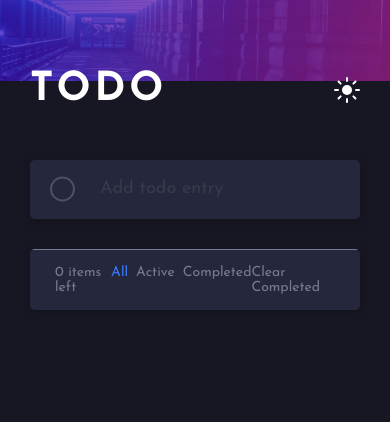
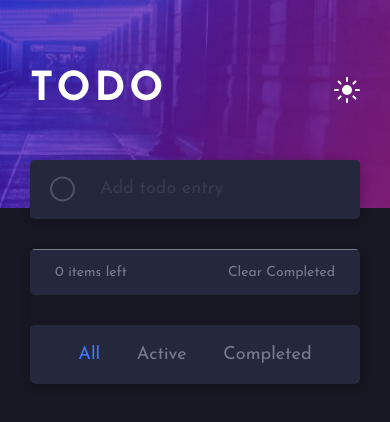
Before and after one commit to sardarz/react_todo, a React (Create React App) app: page / in a window 390 px wide. Shown: the top 422 px of the page. Built offline with nearby package versions, Linux system fonts and the light colour scheme.

Commit message:
feat: added responsivness

```diff
--- a/src/App.js
+++ b/src/App.js
@@ -2,7 +2,8 @@ import React, { useState, useEffect } from 'react';
 import Header from './components/Header';
 import TodoInput from './components/TodoInput';
 import TodoList from './components/TodoList';
-import bgImg from './images/bg-desktop-dark.jpg';
+import bgImgDark from './images/bg-desktop-dark.jpg';
+import bgImgLight from './images/bg-desktop-light.jpg';
 import './App.scss';
 
 const App = () => {
@@ -18,7 +19,8 @@ const App = () => {
 
   return (
     <>
-      <img className="bgImg" src={bgImg} alt="" />
+      <div className="bg-image"></div>
+      <img className={`bgImg`} alt="" />
       <div className={`container`}>
         <Header onClick={setTheme} theme={darkTheme} />
         <TodoInput listTodo={listTodo} setListTodo={setListTodo} />
--- a/src/App.scss
+++ b/src/App.scss
@@ -1,4 +1,4 @@
-@import "./design-tokens/css-variables";
+@import './design-tokens/css-variables';
 
 *,
 *::after,
@@ -34,11 +34,45 @@ body {
 // }
 
 .bgImg {
+  display: block;
   position: absolute;
   background-size: contain;
-  z-index: -10;
+  z-index: 10;
+  background: url('/images/bg-desktop-dark.jpg');
+  background-color: #fff;
+  height: 30rem;
+  top: 50%;
+  left: 0;
 }
 
+.bg-image {
+  background-color: #fff;
+  height: 30rem;
+  position: absolute;
+  width: 100%;
+  z-index: -10;
+  background: url('./images/bg-desktop-dark.jpg');
+}
+
+body.light-theme .bg-image {
+  background: url('./images/bg-desktop-light.jpg');
+}
+
+@media screen and (max-width: 500px) {
+  .bg-image {
+    background: url('./images/bg-mobile-dark.jpg');
+    width: 100%;
+    background-repeat: no-repeat;
+    background-size: contain;
+  }
+
+  body.light-theme .bg-image {
+    background: url('./images/bg-mobile-light.jpg');
+    background-repeat: no-repeat;
+    width: 100%;
+    background-size: contain;
+  }
+}
 
 img {
   max-width: 100%;
--- a/src/components/TodoList.js
+++ b/src/components/TodoList.js
@@ -45,7 +45,6 @@ const TodoList = ({ listTodo, setListTodo, filters, setFilters }) => {
     );
   });
 
-  console.log(renderedListTodo);
   return (
     <div className="todo__list">
       {renderedListTodo}
@@ -53,7 +52,7 @@ const TodoList = ({ listTodo, setListTodo, filters, setFilters }) => {
         <div className="todo__list-items-left">
           {listTodo.filter((item) => !item.isCompleted).length} items left
         </div>
-        <div className="todo__list-options">
+        <div className="todo__list-options todo__list-options-desktop">
           <div
             className={`todo__list-all ${filters === 'all' ? 'primary' : ''}`}
             onClick={() => setFilters('all')}
@@ -88,6 +87,30 @@ const TodoList = ({ listTodo, setListTodo, filters, setFilters }) => {
           Clear Completed
         </div>
       </div>
+      <div className="todo__list-options todo__list-options-mobile">
+        <div
+          className={`todo__list-all ${filters === 'all' ? 'primary' : ''}`}
+          onClick={() => setFilters('all')}
+        >
+          All
+        </div>
+        <div
+          className={`todo__list-active ${
+            filters === 'active' ? 'primary' : ''
+          }`}
+          onClick={() => setFilters('active')}
+        >
+          Active
+        </div>
+        <div
+          className={`todo__list-completed ${
+            filters === 'completed' ? 'primary' : ''
+          }`}
+          onClick={() => setFilters('completed')}
+        >
+          Completed
+        </div>
+      </div>
     </div>
   );
 };
--- a/src/components/TodoList.scss
+++ b/src/components/TodoList.scss
@@ -56,3 +56,39 @@ body.light-theme {
 .todo__list-completed.primary {
   color: var(--primary);
 }
+
+.todo__list-options-mobile {
+  display: none;
+}
+
+@media (max-width: 600px) {
+  .todo__list-options-desktop {
+    display: none;
+  }
+
+  .todo__list-stats {
+    border-radius: 0 0 .5rem .5rem;
+  }
+
+  .todo__list-options-mobile {
+    display: flex;
+    background-color: var(--very-dark-desaturated-blue);
+    width: 100%;
+    justify-content: space-around;
+    margin-top: 3rem;
+    padding: 2rem 3rem;
+    border-radius: 0.5rem;
+  }
+
+  .todo__list {
+    background-color: var(--very-dark-blue);
+  }
+
+  body.light-theme .todo__list {
+    background-color: var(--lt-very-light-gray);
+  }
+
+  body.light-theme .todo__list-options-mobile {
+    background-color: #fff;
+  }
+}
```
